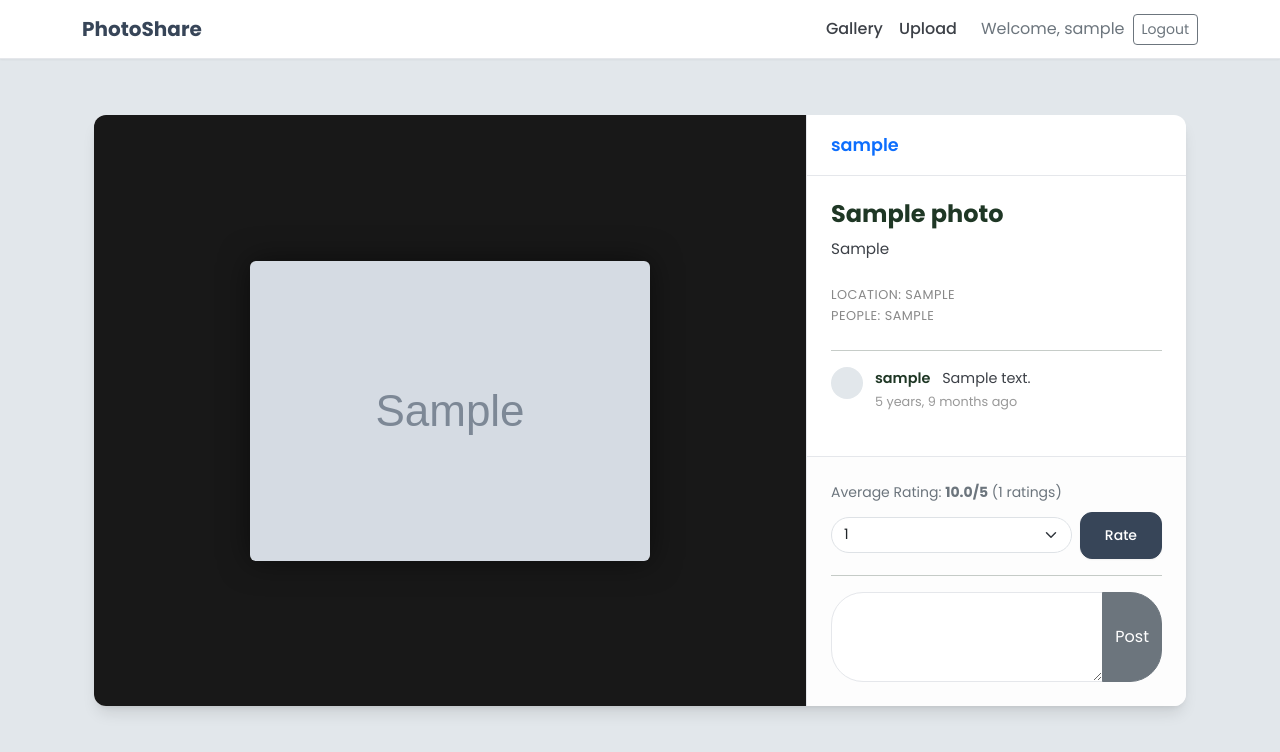
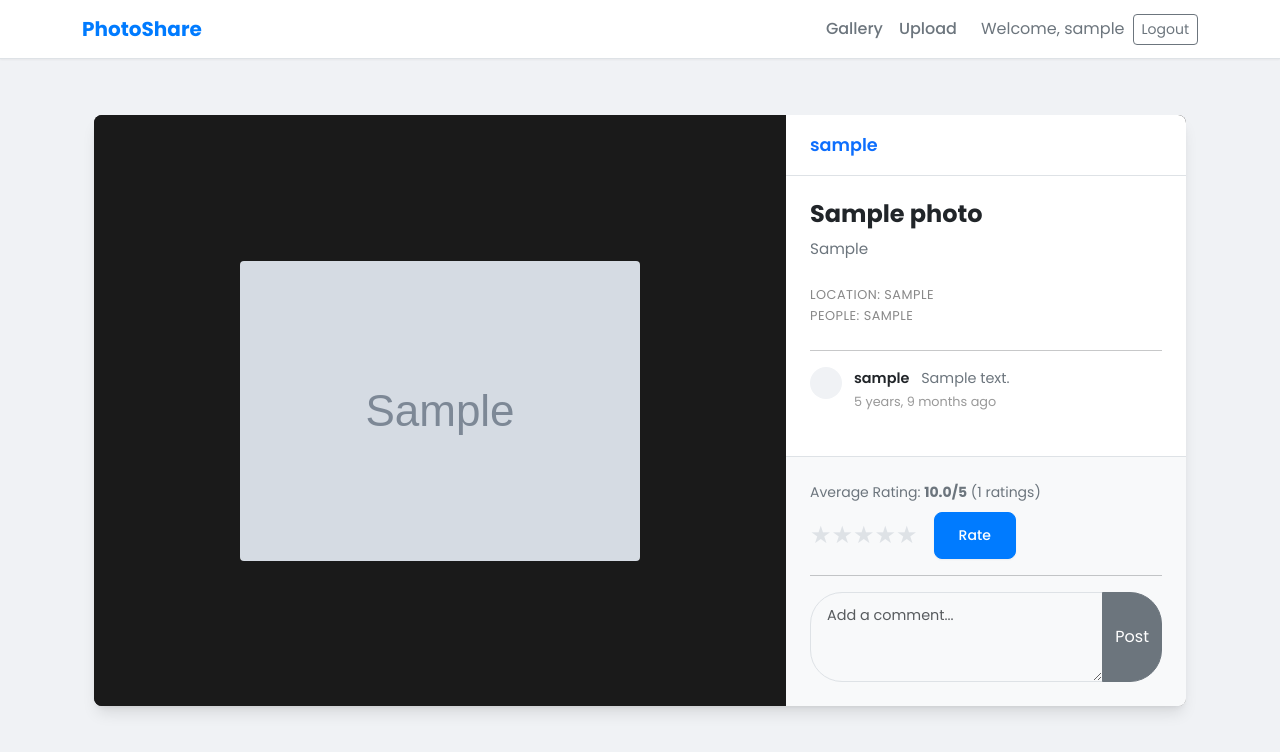
Before and after one commit to Arafat6462/Python-Photo-Sharing, a Django app: page /photo/1/ in a window 1280 px wide. Shown: the top 752 px of the page. Run offline with Django 3.2, Linux system fonts and the light colour scheme; a user stored in the database is signed in; tables that the repository leaves empty hold one stand-in row (values such as "Sample post"); grey boxes marked "Sample" are stand-in pictures.

Commit message:
Enhance comment and rating forms with improved styling and functionality, including star rating system and placeholder text.

```diff
--- a/photos/forms.py
+++ b/photos/forms.py
@@ -36,13 +36,13 @@ class CommentForm(forms.ModelForm):
         model = Comment
         fields = ['text']
         widgets = {
-            'text': forms.Textarea(attrs={'class': 'form-control', 'rows': 3}),
+            'text': forms.Textarea(attrs={'class': 'form-control', 'rows': 3, 'placeholder': 'Add a comment...'}),
         }
 
 class RatingForm(forms.ModelForm):
     score = forms.ChoiceField(
         choices=[(i, str(i)) for i in range(1, 6)],
-        widget=forms.Select(attrs={'class': 'form-select'})
+        widget=forms.RadioSelect(attrs={'class': 'star-rating-input'})
     )
     class Meta:
         model = Rating
--- a/photos/static/css/custom.css
+++ b/photos/static/css/custom.css
@@ -1,16 +1,22 @@
 :root {
-    --primary-accent: #374558; /* A modern, soft indigo */
-    --background-main: #e2e7eb; /* Very light grey, almost white */
+    --primary-accent: #007bff; /* A vibrant, professional blue */
+    --premium-dark: #1a1a1a;
+    --premium-light: #ffffff;
+    --premium-secondary-text: #a8a8a8;
+    --premium-border: #333333;
+    --star-color: #ffc107; /* Gold for stars */
+
+    --background-main: #f0f2f5; /* Lighter main background */
     --background-card: #ffffff;
-    --text-primary: #1f3725;   /* Dark grey for text */
-    --text-secondary: #3c4047;
-    --border-color: #e5e7eb;
+    --text-primary: #212529;
+    --text-secondary: #6c757d;
+    --border-color: #dee2e6;
     --navbar-bg: #ffffff;
     --font-family: 'Poppins', sans-serif;
     --shadow-sm: 0 1px 2px 0 rgb(0 0 0 / 0.05);
     --shadow-md: 0 4px 6px -1px rgb(0 0 0 / 0.1), 0 2px 4px -2px rgb(0 0 0 / 0.1);
     --shadow-lg: 0 10px 15px -3px rgb(0 0 0 / 0.1), 0 4px 6px -4px rgb(0 0 0 / 0.1);
-    --border-radius: .75rem; /* A slightly larger radius for a softer look */
+    --border-radius: .5rem;
 }
 
 body {
@@ -93,7 +99,7 @@ body {
 }
 
 .form-control {
-    background-color: var(--background-card);
+    background-color: #f8f9fa;
     color: var(--text-primary);
     border-radius: var(--border-radius);
     border: 1px solid var(--border-color);
@@ -102,7 +108,7 @@ body {
 
 .form-control:focus {
     border-color: var(--primary-accent);
-    box-shadow: 0 0 0 .25rem rgba(79, 70, 229, .25);
+    box-shadow: 0 0 0 .25rem rgba(0, 123, 255, .25);
 }
 
 .form-check-input {
@@ -147,35 +153,20 @@ body {
     color: var(--text-secondary);
 }
 
-/* Photo Detail Image Sizing */
-.col-md-8 .card img {
-    max-height: 60vh; /* Limit height to 60% of viewport height */
-    width: auto; /* Allow width to adjust proportionally */
-    max-width: 100%; /* Ensure it doesn't overflow its container */
-    object-fit: contain; /* Maintain aspect ratio, fit within bounds */
-    display: block; /* For centering */
-    margin: 0 auto; /* Center the image horizontally */
-}
-
-/* Adjust card body padding for better look */
-.col-md-8 .card-body {
-    padding: 1rem; /* Reduce padding if needed */
-}
-
-/* Photo Detail Page New Styles */
+/* --- Premium Photo Detail Page Styles --- */
 .photo-detail-view {
     display: flex;
-    background-color: var(--background-card);
+    background-color: var(--premium-dark);
     border-radius: var(--border-radius);
     box-shadow: var(--shadow-lg);
     overflow: hidden;
-    max-height: 85vh; /* Constrain height */
+    max-height: 85vh;
     margin: auto;
 }
 
 .photo-pane {
     flex: 3;
-    background-color: #181818;
+    background-color: var(--premium-dark);
     display: flex;
     align-items: center;
     justify-content: center;
@@ -187,16 +178,16 @@ body {
     max-height: 100%;
     object-fit: contain;
     border-radius: calc(var(--border-radius) * 0.5);
-    box-shadow: 0 0 30px rgba(0,0,0,0.5);
 }
 
 .details-pane {
     flex: 1;
-    min-width: 380px; /* Ensure details are readable */
-    max-width: 380px;
+    min-width: 400px;
+    max-width: 400px;
     display: flex;
     flex-direction: column;
-    border-left: 1px solid var(--border-color);
+    background-color: var(--premium-light);
+    color: var(--text-primary);
 }
 
 .details-header {
@@ -217,7 +208,7 @@ body {
 
 .details-content {
     padding: 1.5rem;
-    overflow-y: auto; /* Make this area scrollable */
+    overflow-y: auto;
     flex-grow: 1;
 }
 
@@ -277,25 +268,54 @@ body {
 .details-footer {
     padding: 1.5rem;
     border-top: 1px solid var(--border-color);
-    background-color: #fdfdfd;
+    background-color: #f8f9fa;
 }
 
 .details-footer .form-control, .details-footer .form-select {
     font-size: 0.9rem;
-    border-radius: 2rem; /* Pill shape */
 }
 
 .details-footer .form-label {
-    display: none; /* Hide labels in compact form */
+    display: none;
 }
 
 .details-footer .input-group .form-control {
+    border-radius: 2rem;
     border-top-right-radius: 0;
     border-bottom-right-radius: 0;
 }
 .details-footer .input-group .btn {
+    border-radius: 2rem;
     border-top-left-radius: 0;
     border-bottom-left-radius: 0;
-    border-top-right-radius: 2rem;
-    border-bottom-right-radius: 2rem;
 }
+
+/* Star Rating System */
+.star-rating-form {
+    display: flex;
+    align-items: center;
+    gap: 1rem;
+}
+.star-rating {
+    display: flex;
+    flex-direction: row-reverse; /* Important for the hover effect */
+    justify-content: flex-end;
+}
+.star-rating input[type="radio"] {
+    display: none; /* Hide the actual radio buttons */
+}
+.star-rating label {
+    font-size: 1.5rem;
+    color: var(--border-color);
+    cursor: pointer;
+    transition: color 0.2s ease;
+}
+.star-rating input[type="radio"]:checked ~ label,
+.star-rating:hover label:hover,
+.star-rating:hover label:hover ~ label {
+    color: var(--star-color);
+}
+.star-rating label:hover,
+.star-rating label:hover ~ label {
+    color: var(--star-color) !important;
+}
--- a/photos/templates/photo_detail.html
+++ b/photos/templates/photo_detail.html
@@ -65,10 +65,15 @@
                         Average Rating: <strong>{{ average_rating|floatformat:1 }}/5</strong> ({{ rating_count }} ratings)
                     </div>
                     {% if user.is_authenticated %}
-                        <form id="rating-form" method="post" action="{% url 'add_rating' photo.id %}" class="d-flex align-items-center">
+                        <form id="rating-form" method="post" action="{% url 'add_rating' photo.id %}" class="star-rating-form">
                             {% csrf_token %}
-                            {{ rating_form.score }}
-                            <button type="submit" class="btn btn-sm btn-primary ms-2">Rate</button>
+                            <div class="star-rating">
+                                {% for radio in rating_form.score %}
+                                    {{ radio.tag }}
+                                    <label for="{{ radio.id_for_label }}">&#9733;</label>
+                                {% endfor %}
+                            </div>
+                            <button type="submit" class="btn btn-sm btn-primary">Rate</button>
                         </form>
                     {% else %}
                         <p class="mb-0 small"><a href="{% url 'login' %}">Log in</a> to rate.</p>
@@ -148,9 +153,21 @@ document.addEventListener('DOMContentLoaded', function() {
 
     // Handle Rating Form Submission
     if (ratingForm) {
+        // Auto-submit on star click
+        const stars = ratingForm.querySelectorAll('input[type="radio"]');
+        stars.forEach(star => {
+            star.addEventListener('change', function() {
+                submitRatingForm();
+            });
+        });
+
+        // Also handle form submission via button for accessibility
         ratingForm.addEventListener('submit', function(e) {
             e.preventDefault();
+            submitRatingForm();
+        });
 
+        function submitRatingForm() {
             const formData = new FormData(ratingForm);
             fetch(ratingForm.action, {
                 method: 'POST',
@@ -168,7 +185,7 @@ document.addEventListener('DOMContentLoaded', function() {
                     console.error('Error adding rating:', data.errors);
                 }
             });
-        });
+        }
     }
 });
 </script>
```
